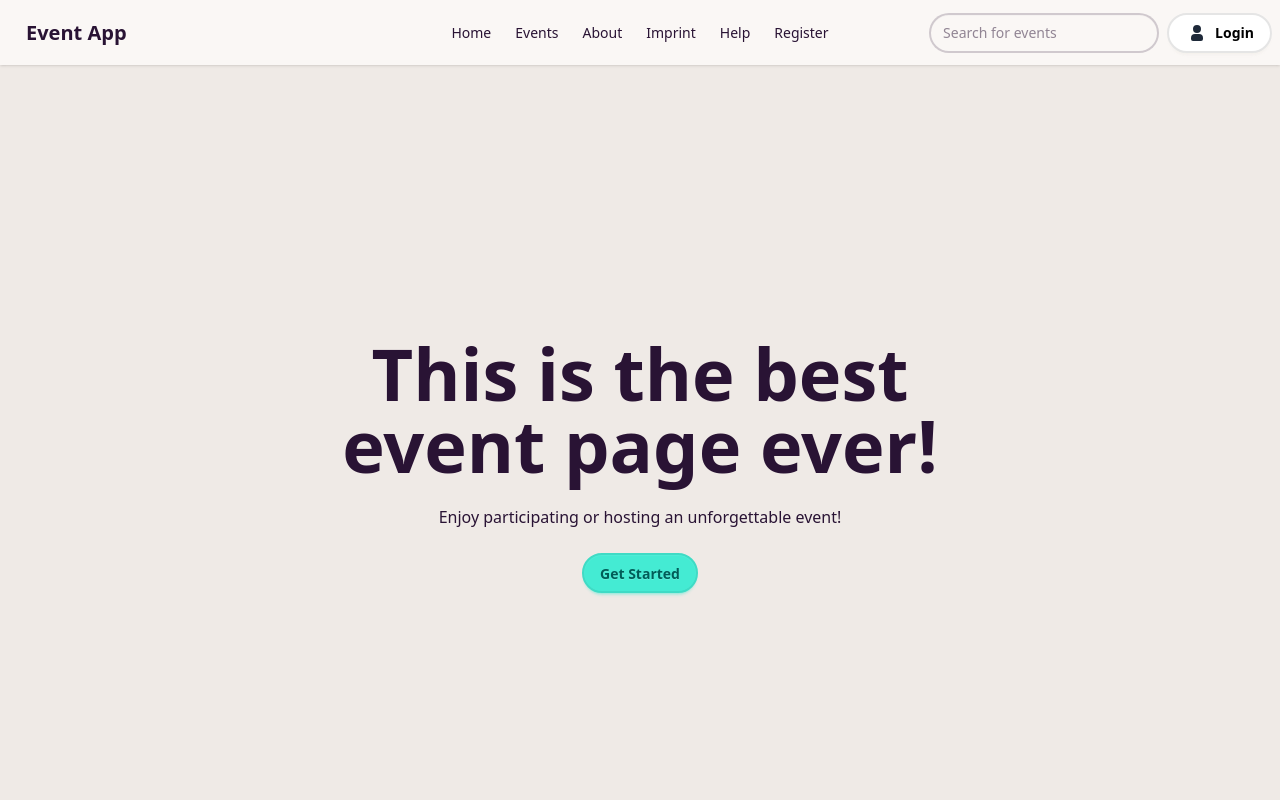
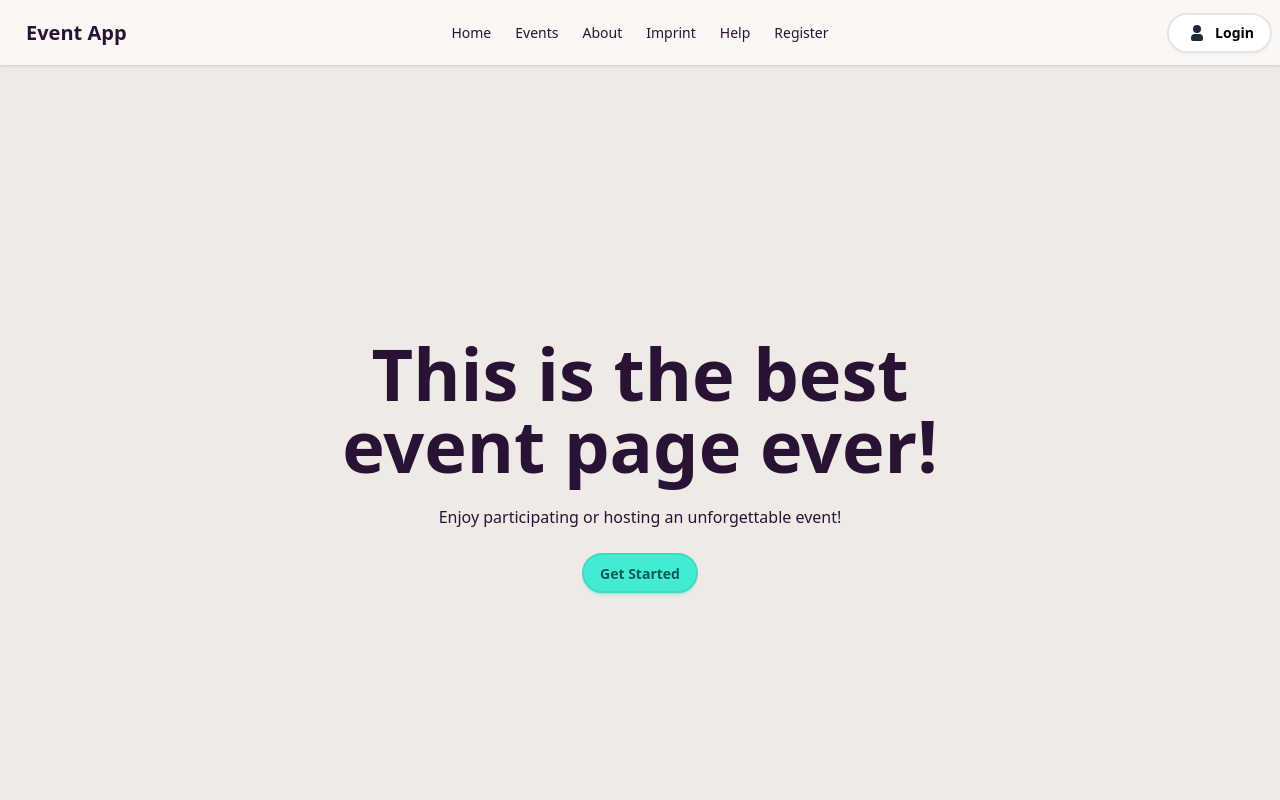
Before and after one commit to haplorhine/webdevelopment-25, a Vue app in the folder event-app-frontend/: page / in a window 1280 px wide. Shown: the top 800 px of the page. Built offline with nearby package versions, Linux system fonts and the light colour scheme.

Commit message:
searchbar navbar removed

```diff
--- a/event-app-frontend/src/components/organisms/TheNavbar.vue
+++ b/event-app-frontend/src/components/organisms/TheNavbar.vue
@@ -90,11 +90,6 @@ onMounted(() => {
       </ul>
     </div>
     <div class="navbar-end flex gap-2">
-      <input
-        type="text"
-        placeholder="Search for events"
-        class="input input-bordered w-24 md:w-auto"
-      />
       <div v-if="isLoggedIn" class="dropdown dropdown-end">
         <div tabindex="0" role="button" class="btn btn-ghost btn-circle avatar">
           <div class="w-10 rounded-full">
```
